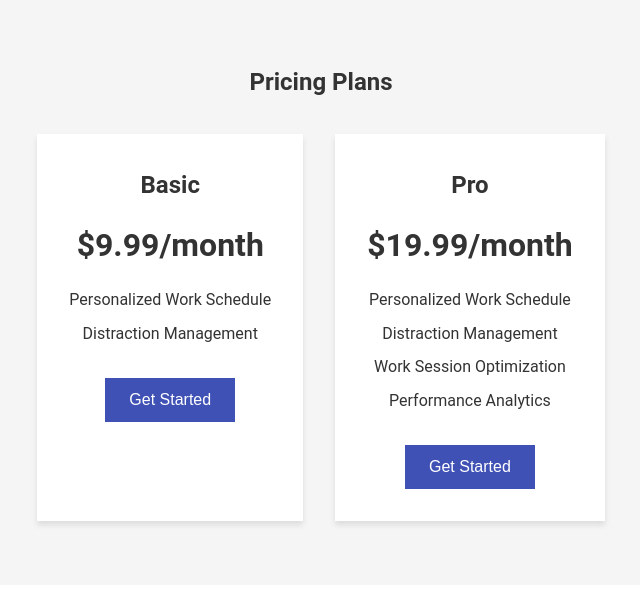
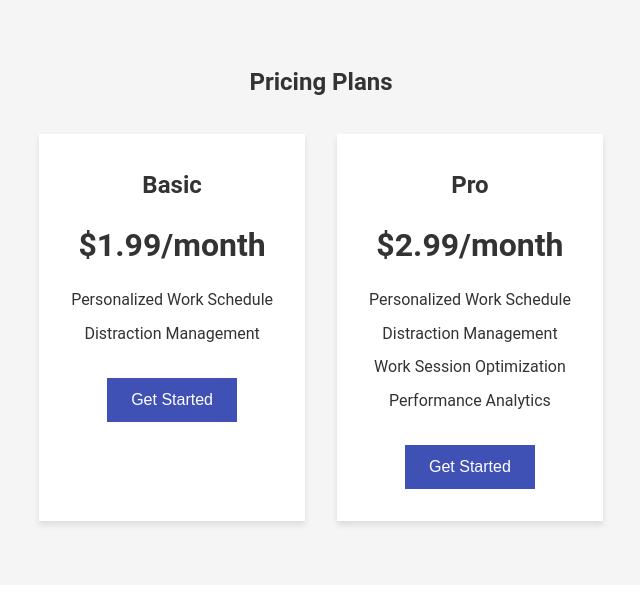
Before and after one commit to rishir0/DeepWork-AI, a Flask app: page / in a window 1280 px wide. Shown: the part 823-1433 px from the top of the page, without its empty margins (319-959 px from the left). Run offline with Flask 3, Linux system fonts and the light colour scheme; some libraries are stand-ins or nearby versions.

Commit message:
first commit

```diff
--- a/templates/index.html
+++ b/templates/index.html
@@ -94,7 +94,7 @@
       <div class="plan-cards">
         <div class="plan-card">
           <h3>Basic</h3>
-          <p class="price">$9.99/month</p>
+          <p class="price">$1.99/month</p>
           <ul>
             <li>Personalized Work Schedule</li>
             <li>Distraction Management</li>
@@ -103,7 +103,7 @@
         </div>
         <div class="plan-card">
           <h3>Pro</h3>
-          <p class="price">$19.99/month</p>
+          <p class="price">$2.99/month</p>
           <ul>
             <li>Personalized Work Schedule</li>
             <li>Distraction Management</li>
```
